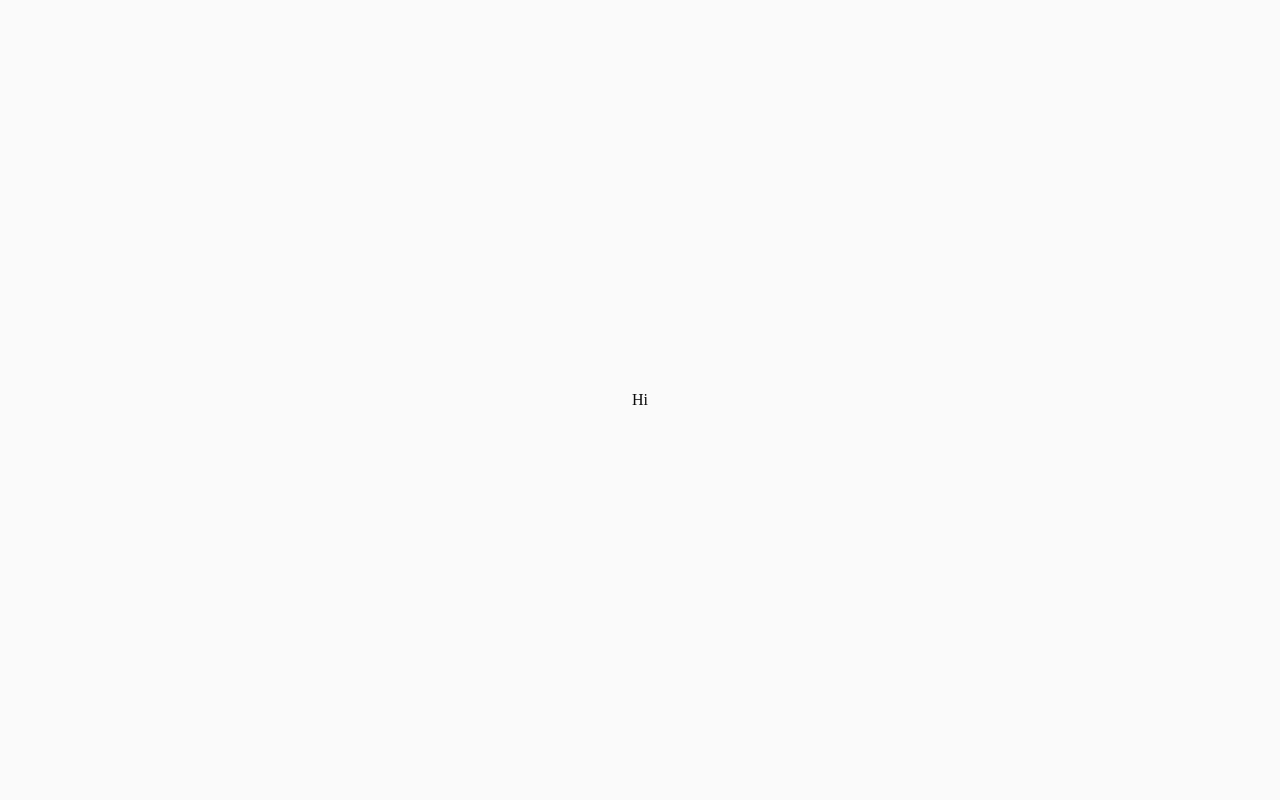
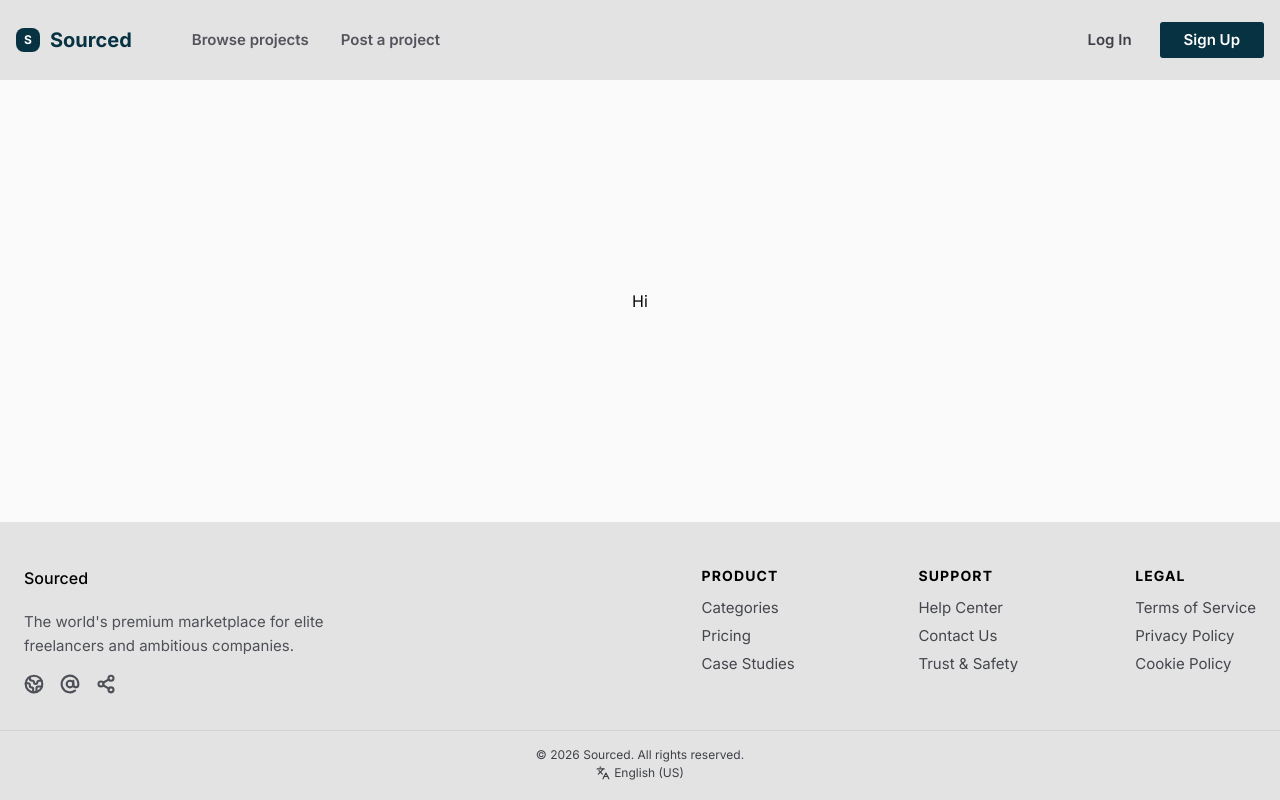
Before and after one commit to Piyush-20045/sourced, a Next.js app: page / in a window 1280 px wide. Built offline with nearby package versions, Linux system fonts and the light colour scheme.

Commit message:
feat: create the navbar and footer

```diff
--- a/src/app/layout.tsx
+++ b/src/app/layout.tsx
@@ -1,14 +1,15 @@
 import type { Metadata } from "next";
-import { Geist, Geist_Mono } from "next/font/google";
+import { Geist, Inter } from "next/font/google";
 import "./globals.css";
+import { Navbar } from "@/components/layout/navbar";
+import { Footer } from "@/components/layout/footer";
 
 const geistSans = Geist({
   variable: "--font-geist-sans",
   subsets: ["latin"],
 });
 
-const geistMono = Geist_Mono({
-  variable: "--font-geist-mono",
+const inter = Inter({
   subsets: ["latin"],
 });
 
@@ -21,9 +22,13 @@ export default function RootLayout({ children }: LayoutProps<"/">) {
   return (
     <html
       lang="en"
-      className={`${geistSans.variable} ${geistMono.variable} h-full antialiased`}
+      className={`${inter.className} ${geistSans.variable} h-full antialiased`}
     >
-      <body className="min-h-full flex flex-col">{children}</body>
+      <body className="min-h-full flex flex-col">
+        <Navbar />
+        {children}
+        <Footer />
+      </body>
     </html>
   );
 }
--- /dev/null
+++ b/src/components/layout/footer.tsx
@@ -0,0 +1,109 @@
+import { AtSign, Globe2, Languages, Share2 } from "lucide-react";
+import Link from "next/link";
+
+const footerSections = [
+  {
+    title: "Product",
+    links: [
+      { href: "/categories", label: "Categories" },
+      { href: "/pricing", label: "Pricing" },
+      { href: "/case-studies", label: "Case Studies" },
+    ],
+  },
+  {
+    title: "Support",
+    links: [
+      { href: "/help", label: "Help Center" },
+      { href: "/contact", label: "Contact Us" },
+      { href: "/trust-and-safety", label: "Trust & Safety" },
+    ],
+  },
+  {
+    title: "Legal",
+    links: [
+      { href: "/terms", label: "Terms of Service" },
+      { href: "/privacy", label: "Privacy Policy" },
+      { href: "/cookies", label: "Cookie Policy" },
+    ],
+  },
+];
+
+export function Footer() {
+  return (
+    <footer className="w-full bg-[#e3e3e3] text-[#44464d]">
+      <div className="mx-auto flex w-full max-w-348 flex-col gap-10 px-6 pb-9 pt-11 sm:px-10 lg:px-6">
+        <div className="grid gap-10 lg:grid-cols-[minmax(260px,1fr)_auto] lg:items-start">
+          <div className="max-w-90">
+            <Link href="/" className="text-base font-medium text-black">
+              Sourced
+            </Link>
+            <p className="mt-5 text-[15px] leading-6 text-[#4e5057]">
+              The world&apos;s premium marketplace for elite freelancers and
+              ambitious companies.
+            </p>
+            <div className="mt-4 flex items-center gap-4 text-[#4e5057]">
+              <Link
+                href="#"
+                aria-label="Website"
+                className="transition-colors hover:text-black"
+              >
+                <Globe2 className="size-5" strokeWidth={2.5} />
+              </Link>
+              <Link
+                href="#"
+                aria-label="Email"
+                className="transition-colors hover:text-black"
+              >
+                <AtSign className="size-5" strokeWidth={2.5} />
+              </Link>
+              <Link
+                href="#"
+                aria-label="Share"
+                className="transition-colors hover:text-black"
+              >
+                <Share2 className="size-5" strokeWidth={2.5} />
+              </Link>
+            </div>
+          </div>
+
+          <div className="grid gap-8 sm:grid-cols-3 sm:gap-14 lg:gap-20 xl:gap-24">
+            {footerSections.map((section) => (
+              <section
+                key={section.title}
+                aria-labelledby={section.title.toLowerCase()}
+              >
+                <h2
+                  id={section.title.toLowerCase()}
+                  className="text-sm font-bold uppercase tracking-[0.08em] text-black"
+                >
+                  {section.title}
+                </h2>
+                <ul className="mt-3 space-y-2 text-[15px] leading-5">
+                  {section.links.map((link) => (
+                    <li key={link.href}>
+                      <Link
+                        href={link.href}
+                        className="transition-colors hover:text-black"
+                      >
+                        {link.label}
+                      </Link>
+                    </li>
+                  ))}
+                </ul>
+              </section>
+            ))}
+          </div>
+        </div>
+      </div>
+
+      <div className="border-t border-[#d3d3d3] px-6 py-4 text-center text-xs leading-4 text-[#3f4148]">
+        <p>© 2026 Sourced. All rights reserved.</p>
+        <p className="mt-0.5 inline-flex items-center justify-center gap-1">
+          <Languages className="size-3.5" /> English (US)
+        </p>
+      </div>
+    </footer>
+  );
+}
+
+export default Footer;
--- /dev/null
+++ b/src/components/layout/navbar.tsx
@@ -0,0 +1,56 @@
+import Link from "next/link";
+
+const navLinks = [
+  { href: "/projects", label: "Browse projects" },
+  { href: "/projects/new", label: "Post a project" },
+];
+
+export function Navbar() {
+  return (
+    <header className="w-full bg-[#e3e3e3] text-[#063242] z-100 sticky top-0 ">
+      <nav
+        aria-label="Primary navigation"
+        className="mx-auto flex min-h-20 w-full flex-wrap items-center justify-between gap-x-8 gap-y-4 px-5 py-5 sm:px-8 lg:max-w-7xl lg:flex-nowrap lg:px-4"
+      >
+        <Link
+          href="/"
+          className="flex shrink-0 items-center gap-2.5 text-xl font-bold leading-none text-[#063242]"
+        >
+          <span className="flex size-6 items-center justify-center rounded-md bg-[#063242] text-xs font-bold text-white">
+            S
+          </span>
+          <span>Sourced</span>
+        </Link>
+
+        <div className="order-3 flex w-full items-center gap-8 text-[15px] font-semibold text-[#53545c] sm:w-auto lg:order-0 lg:ml-7 lg:mr-auto">
+          {navLinks.map((link) => (
+            <Link
+              key={link.href}
+              href={link.href}
+              className="transition-colors hover:text-[#063242] focus-visible:outline-none focus-visible:ring-2 focus-visible:ring-[#063242]/35"
+            >
+              {link.label}
+            </Link>
+          ))}
+        </div>
+
+        <div className="ml-auto flex shrink-0 items-center gap-7 text-[15px] font-semibold">
+          <Link
+            href="/login"
+            className="text-[#3f4047] transition-colors hover:text-[#063242] focus-visible:outline-none focus-visible:ring-2 focus-visible:ring-[#063242]/35"
+          >
+            Log In
+          </Link>
+          <Link
+            href="/signup"
+            className="inline-flex h-9 items-center justify-center rounded-[3px] bg-[#063242] px-6 text-white transition-colors hover:bg-[#0a4155] focus-visible:outline-none focus-visible:ring-2 focus-visible:ring-[#063242]/35"
+          >
+            Sign Up
+          </Link>
+        </div>
+      </nav>
+    </header>
+  );
+}
+
+export default Navbar;
```
